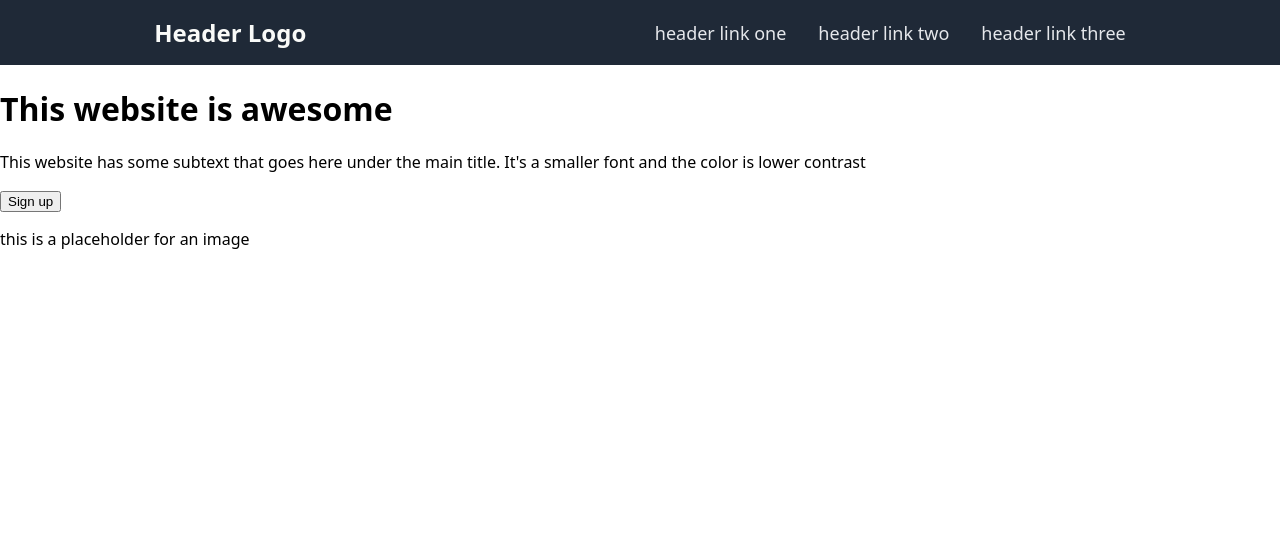
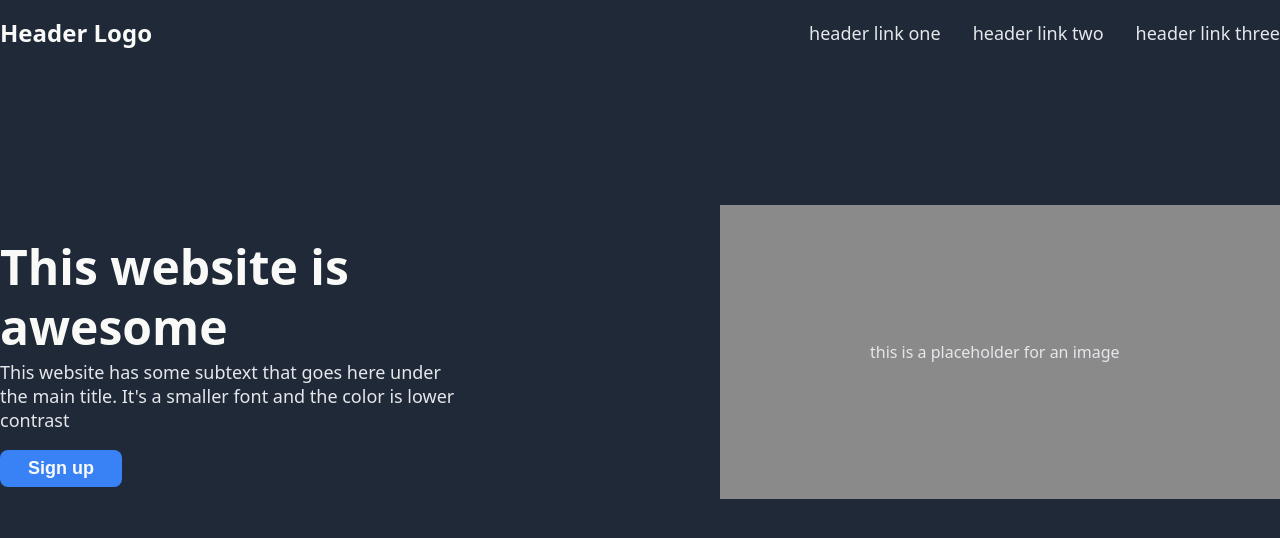
Before and after one commit to Abaljerind/odin-landing-page, a plain HTML site: page index.html in a window 1280 px wide. Drawn offline with Linux system fonts and the light colour scheme.

Commit message:
Add styles for .hero & all its content
Add style to .left-side h1, p and button
Add style to .right-side, and p

```diff
--- a/css/styles.css
+++ b/css/styles.css
@@ -1,16 +1,17 @@
 body {
   font-family: system-ui, -apple-system, BlinkMacSystemFont, "Segoe UI", Roboto,
     Oxygen, Ubuntu, Cantarell, "Open Sans", "Helvetica Neue", sans-serif;
-  margin: 0;
+  margin: 0 auto;
+  max-width: 1280px;
   height: 100%;
+  background-color: #1f2937;
 }
 
 /* header */
 header {
   display: flex;
   align-items: center;
-  justify-content: space-around;
-  background-color: #1f2937;
+  justify-content: space-between;
 }
 
 header h1 {
@@ -31,3 +32,43 @@ a {
 }
 
 /* hero */
+.hero {
+  display: flex;
+  justify-content: space-between;
+  gap: 250px;
+  margin-top: 140px;
+}
+
+.left-side h1 {
+  font-size: 48px;
+  font-weight: 900;
+  color: #f9faf8;
+  line-height: 60px;
+  margin-bottom: -15px;
+}
+
+.left-side p {
+  font-size: 18px;
+  color: #e5e7eb;
+}
+
+.left-side button {
+  background-color: #3882f6;
+  border: none;
+  color: #f9faf8;
+  padding: 8px 28px;
+  border-radius: 8px;
+  font-weight: 900;
+  font-size: 18px;
+}
+
+.right-side {
+  margin: auto;
+  background-color: rgb(138, 138, 138);
+}
+
+.right-side p {
+  width: 260px;
+  padding: 120px 150px;
+  color: #e5e7eb;
+}
```
